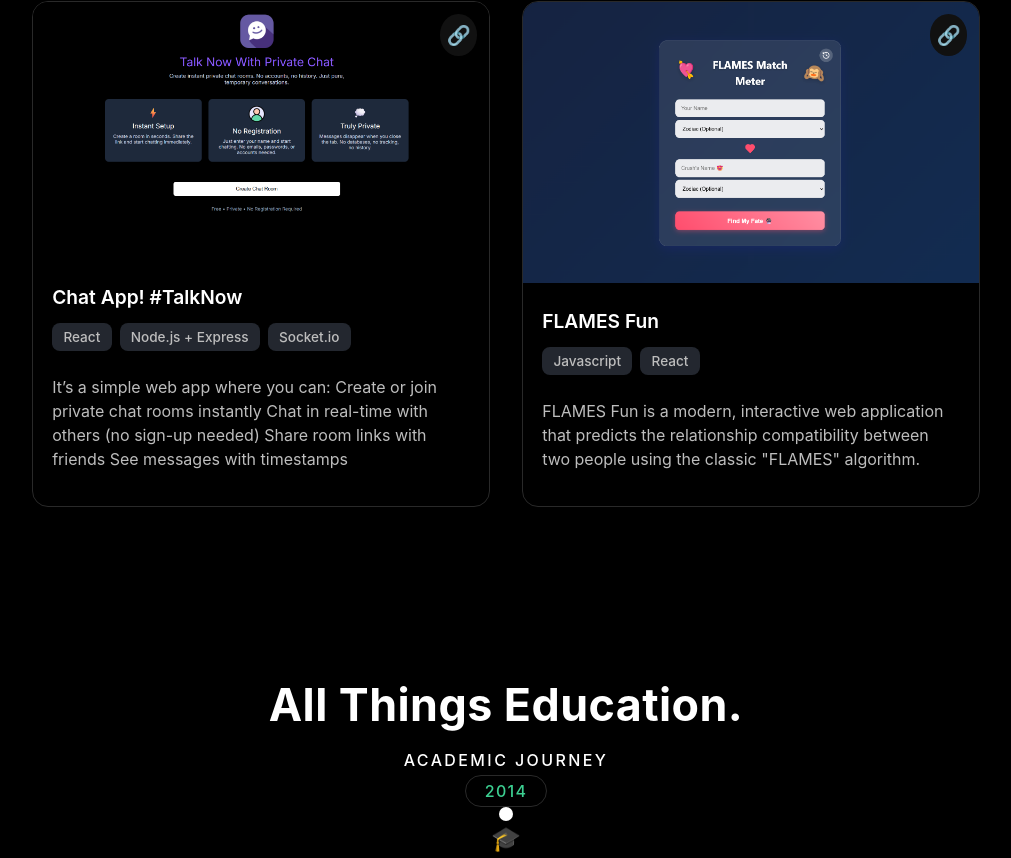
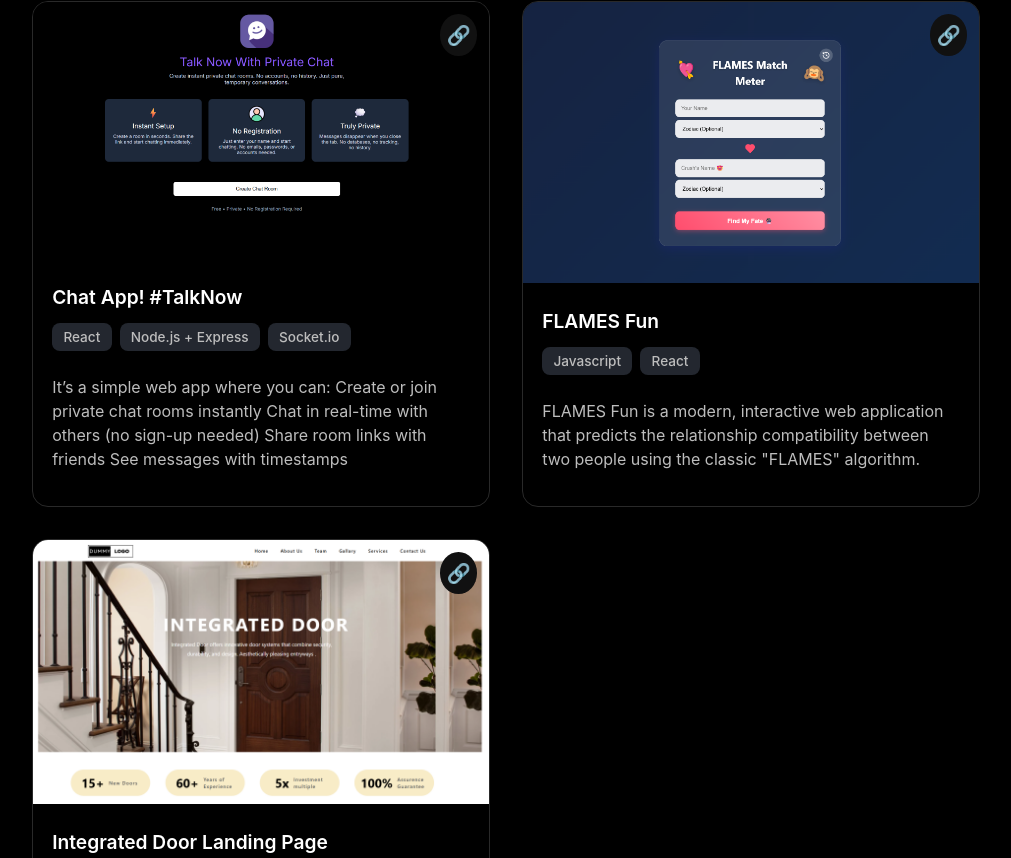
Before and after one commit to shivaprasadmakela/portfolio, a React (Vite) app in the folder portfolio-ui/: page / in a window 1280 px wide. Shown: the part 1942-2800 px from the top of the page, without its empty margins (134-1145 px from the left). Built offline with nearby package versions, Linux system fonts and the light colour scheme.

Commit message:
Add Integrated Door project and fix company name typo
Added a new project entry for 'Integrated Door Landing Page' with associated image. Also corrected the company name from 'Modilx' to 'Modlix' in the Hero component.

```diff
--- a/portfolio-ui/src/components/home/Hero.tsx
+++ b/portfolio-ui/src/components/home/Hero.tsx
@@ -79,7 +79,7 @@ export default function Hero() {
 
         <div className={styles.description}>
           <p className={styles.note}>🚀 Currently specializing in Frontend and Backend(React / Java)</p>
-          <p className={styles.note}>⚡ SDE -1 at <a href="#">Modilx</a></p>
+          <p className={styles.note}>⚡ SDE -1 at <a href="#">Modlix</a></p>
         </div>
 
         <div className={styles.buttonGroup}>
--- a/portfolio-ui/src/data/projects.ts
+++ b/portfolio-ui/src/data/projects.ts
@@ -20,12 +20,12 @@ export const projects: Project[] = [
     description: 'FLAMES Fun is a modern, interactive web application that predicts the relationship compatibility between two people using the classic "FLAMES" algorithm.',
     tags: ['Javascript', 'React'],
     link: 'https://flames-fun.vercel.app/',
-  }
-  // {
-  //   title: 'Prayer Time API',
-  //   image: '/images/prayertime.png',
-  //   description: "It's an easy to use API to get today's (and tomorrow!) prayer time in any city in the world, based on Muslim Pro.",
-  //   tags: ['Python', 'Flask', 'Beautiful Soup'],
-  //   link: 'https://prayertimeapi.example.com',
-  // },
+  },
+  {
+    title: 'Integrated Door Landing Page',
+    image: '/assets/integratedDoor.png',
+    description: "A modern, responsive landing page for Integrated Door, a company that provides door solutions for various industries.",
+    tags: ['React', 'CSS', 'HTML'],
+    link: 'https://integrated-door.vercel.app',
+  },
 ];
```
Also changed, not shown: portfolio-ui/public/assets/integratedDoor.png (added).
